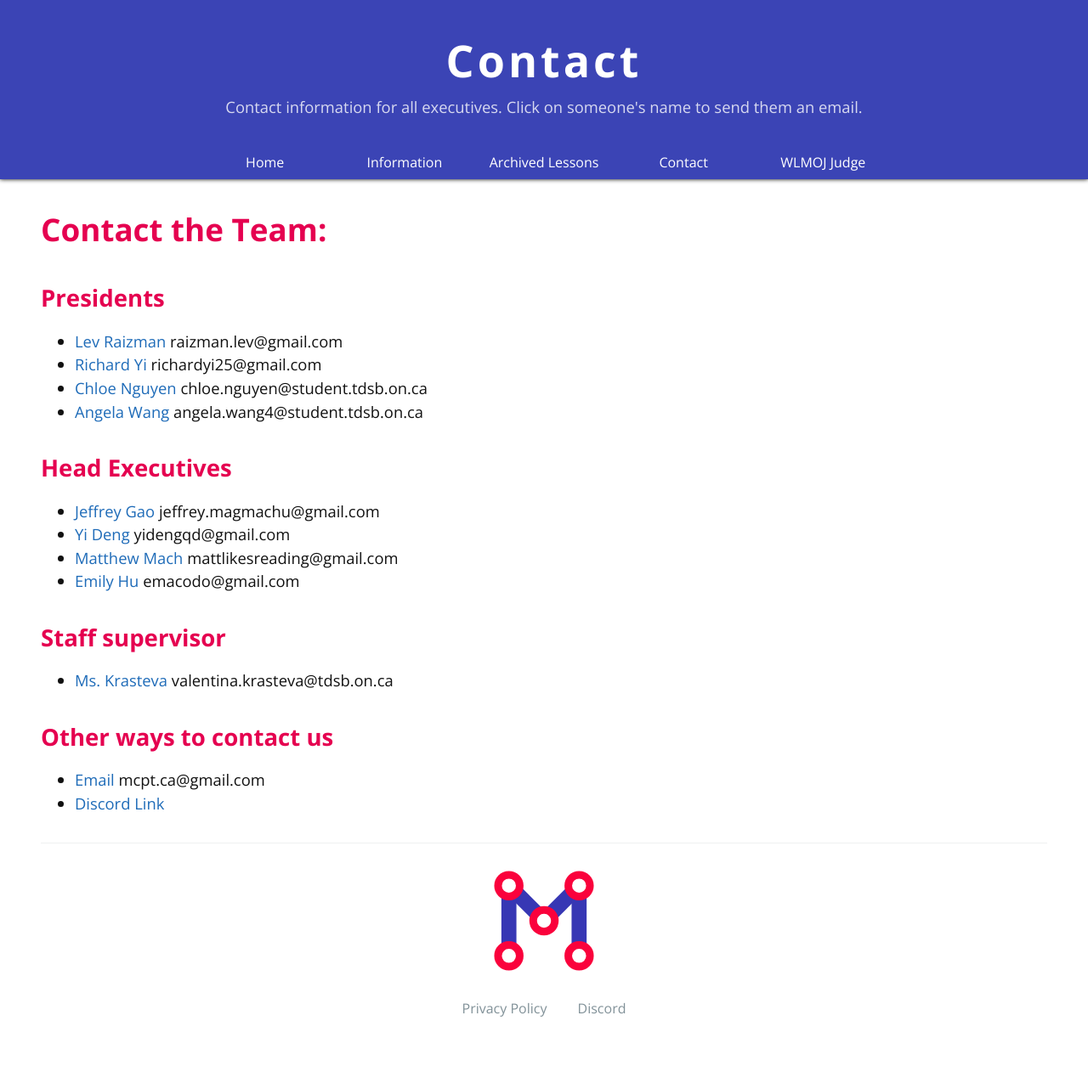
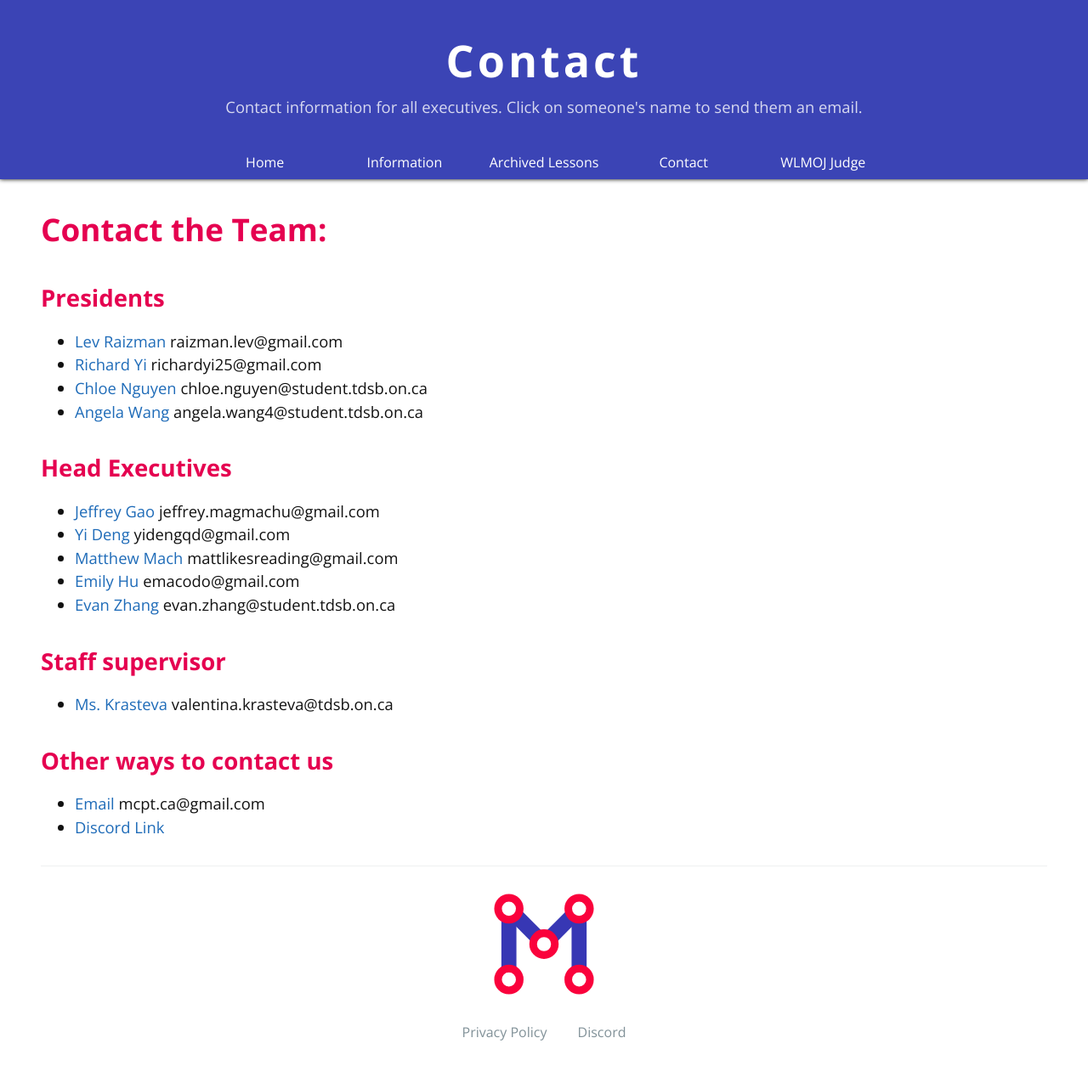
Before and after one commit to mcpt/mcpt.github.io, a Jekyll site: the page built from contact.md, in a window 1280 px wide. Shown: the whole page at 85% size. Built offline with Jekyll 4.4.1, drawn with Linux system fonts in a browser that asks for light colours; before the commit the page ends 1247 px from its top, so only the background shows below that.

Commit message:
Add Evan to contact page

```diff
--- a/contact.md
+++ b/contact.md
@@ -18,6 +18,8 @@ permalink: /contact/
 - [Yi Deng](mailto:yidengqd@gmail.com) yidengqd@gmail.com
 - [Matthew Mach](mailto:mattlikesreading@gmail.com) mattlikesreading@gmail.com
 - [Emily Hu](mailto:emacodo@gmail.com) emacodo@gmail.com
+- [Evan Zhang](mailto:evan.zhang@student.tdsb.on.ca) evan.zhang@student.tdsb.on.ca
+
 
 ## Staff supervisor
 - [Ms. Krasteva](mailto:valentina.krasteva@tdsb.on.ca) valentina.krasteva@tdsb.on.ca
```
